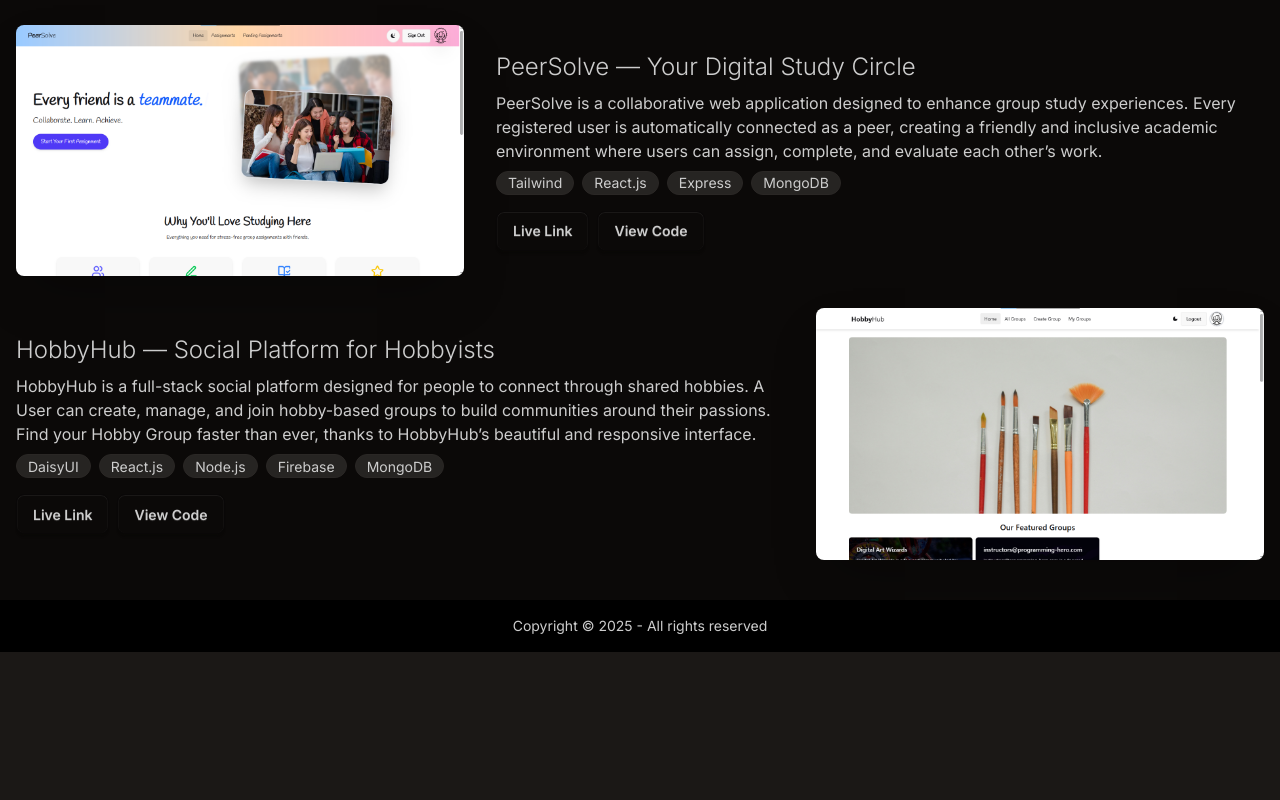
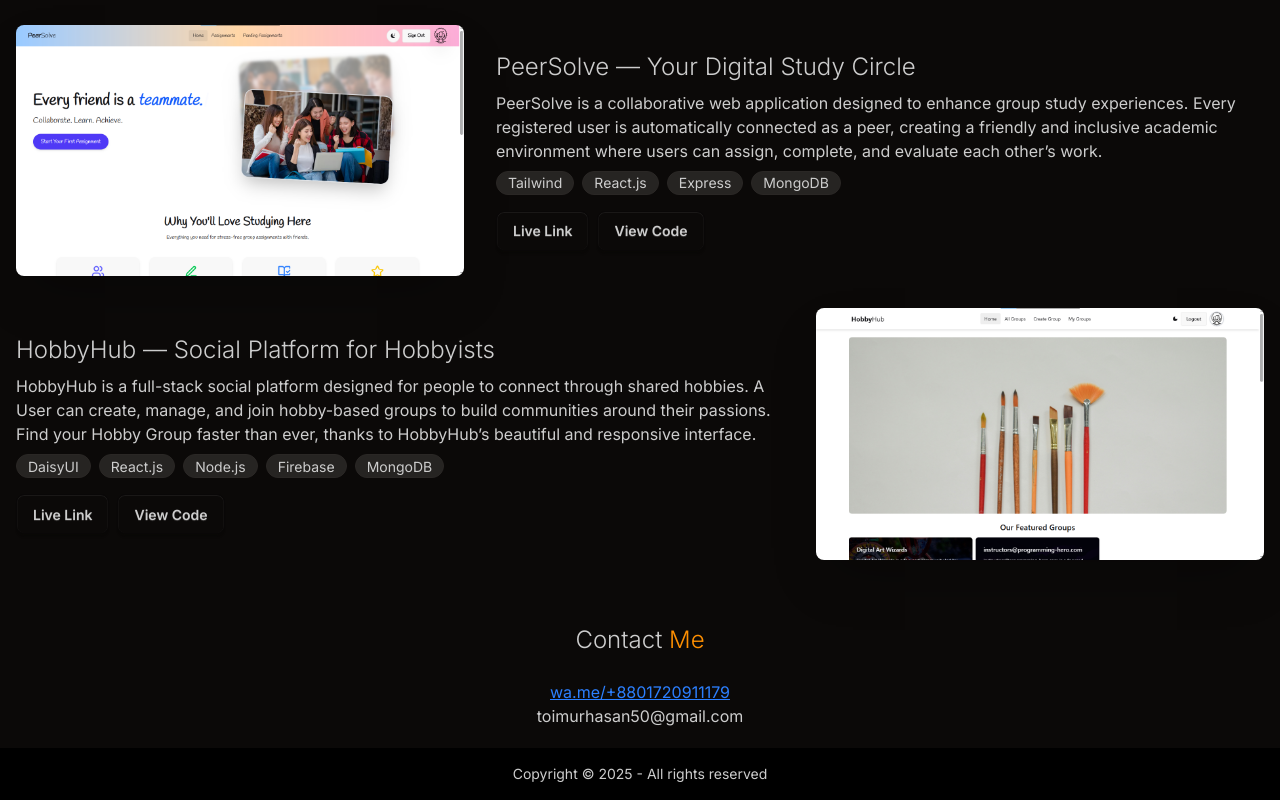
Before and after one commit to toimurhasan/my-portfolio, a React (Vite) app: page / in a window 1280 px wide. Shown: the part 1547-2347 px from the top of the page. Before the commit the page ends 2199 px from the top, so only its background shows below. Built offline with nearby package versions, Linux system fonts and the light colour scheme.

Commit message:
added contact me section

```diff
--- /dev/null
+++ b/src/components/Contact.jsx
@@ -0,0 +1,22 @@
+import React from "react";
+import { Link } from "react-router";
+
+const Contact = () => {
+  return (
+    <section id="contact" className="pb-5 flex flex-col items-center">
+      <h3 className=" py-6 text-2xl font-light">
+        Contact <span className="text-primary">Me</span>
+      </h3>
+      <Link
+        to={"https://wa.me/+8801720911179"}
+        target="_blank"
+        className="underline text-blue-500 hover:text-blue-600"
+      >
+        wa.me/+8801720911179
+      </Link>
+      <p>toimurhasan50@gmail.com</p>
+    </section>
+  );
+};
+
+export default Contact;
--- a/src/components/Navbar.jsx
+++ b/src/components/Navbar.jsx
@@ -49,7 +49,17 @@ const Navbar = () => {
               </span>
             </li>
             <li>
-              <span>Contact</span>
+              <span
+                onClick={() => {
+                  const element = document.getElementById("contact");
+                  const yOffset = -80; // Adjust this value as needed (e.g. height of your navbar)
+                  const y = element.getBoundingClientRect().top + window.pageYOffset + yOffset;
+
+                  window.scrollTo({ top: y, behavior: "smooth" });
+                }}
+              >
+                Contact
+              </span>
             </li>
           </ul>
         </div>
--- a/src/pages/Home.jsx
+++ b/src/pages/Home.jsx
@@ -4,6 +4,7 @@ import Hero from "../components/Hero";
 import Technologies from "../components/Technologies";
 import About from "../components/About";
 import Projects from "../components/Projects";
+import Contact from "../components/Contact";
 
 const Home = () => {
   return (
@@ -12,6 +13,7 @@ const Home = () => {
       <About></About>
       <Technologies></Technologies>
       <Projects></Projects>
+      <Contact></Contact>
     </div>
   );
 };
```
